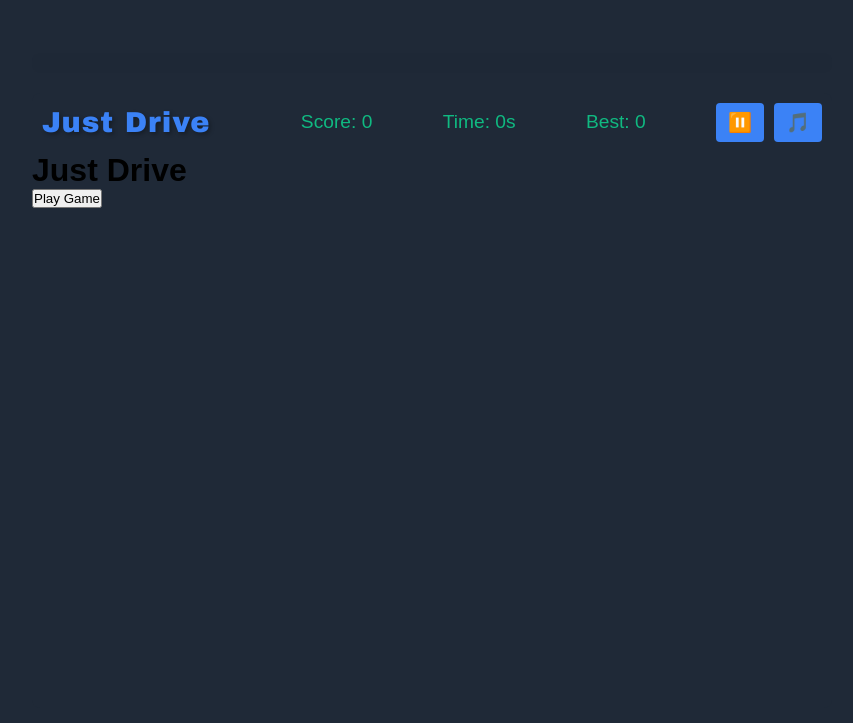
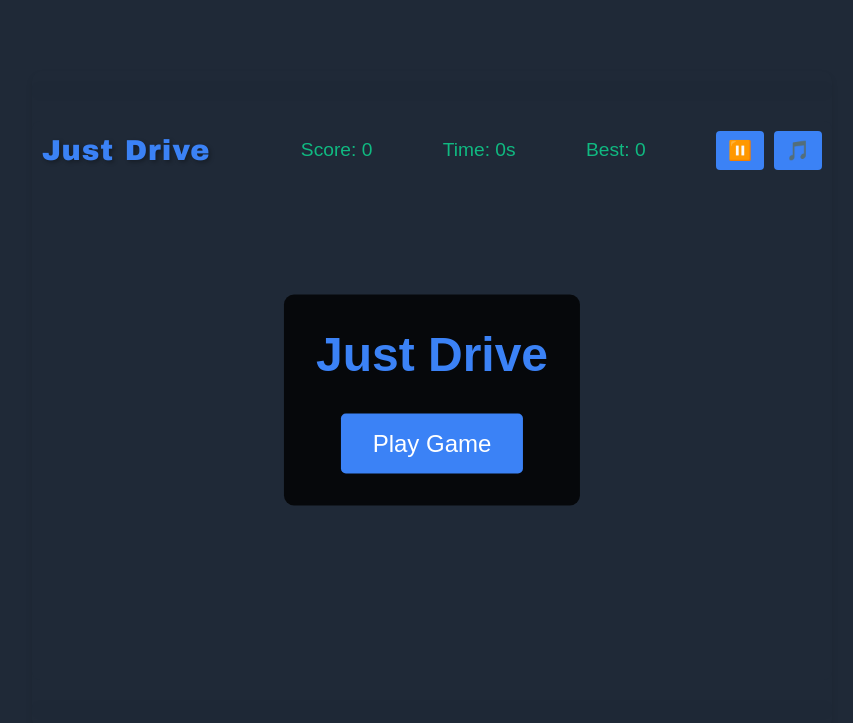
Before and after one commit to Adil-Amin-Chishty/Just-Drive-2D-Racing-Game, a plain HTML site: page index.html in a window 1280 px wide. Shown: the whole page, without its empty margins (208-1061 px from the left). Drawn offline with Linux system fonts and the light colour scheme.

Commit message:
Update styles.css

```diff
--- a/styles.css
+++ b/styles.css
@@ -16,8 +16,13 @@ body {
 
 .game-container {
     position: relative;
+    width: 100%;
     max-width: 800px;
-    width: 100%;
+    margin: 0 auto;
+    background-color: #1F2937;
+    border-radius: 10px;
+    overflow: hidden;
+    box-shadow: 0 4px 6px rgba(0, 0, 0, 0.1);
 }
 
 .ad-container {
@@ -127,6 +132,40 @@ body {
     display: none;
 }
 
+.start-screen {
+    position: absolute;
+    top: 50%;
+    left: 50%;
+    transform: translate(-50%, -50%);
+    text-align: center;
+    background-color: rgba(0, 0, 0, 0.8);
+    padding: 2rem;
+    border-radius: 10px;
+    color: white;
+}
+
+.start-screen h1 {
+    font-size: 3rem;
+    margin-bottom: 2rem;
+    color: #3B82F6;
+}
+
+.start-button {
+    background-color: #3B82F6;
+    color: white;
+    border: none;
+    padding: 1rem 2rem;
+    font-size: 1.5rem;
+    border-radius: 5px;
+    cursor: pointer;
+    transition: transform 0.2s, background-color 0.2s;
+}
+
+.start-button:hover {
+    background-color: #2563EB;
+    transform: scale(1.05);
+}
+
 @media (max-width: 600px) {
     .game-header {
         font-size: 1rem;
```
